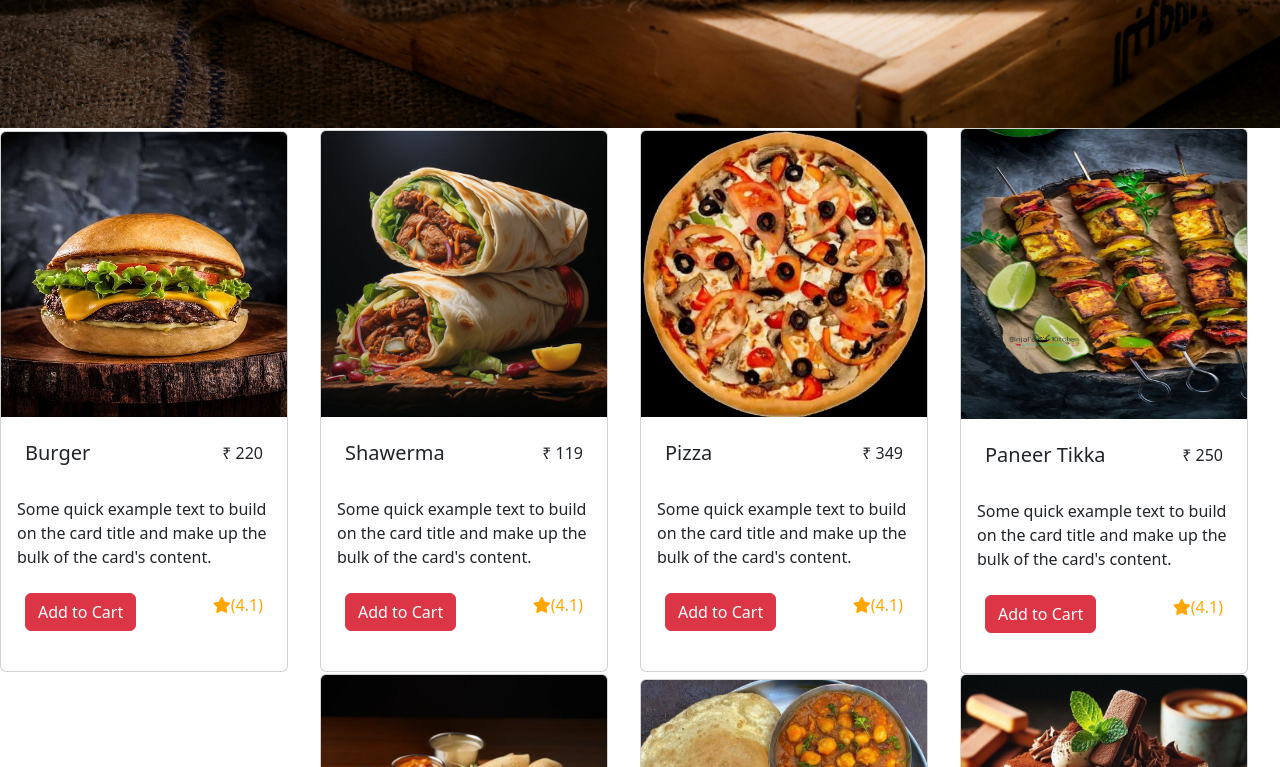
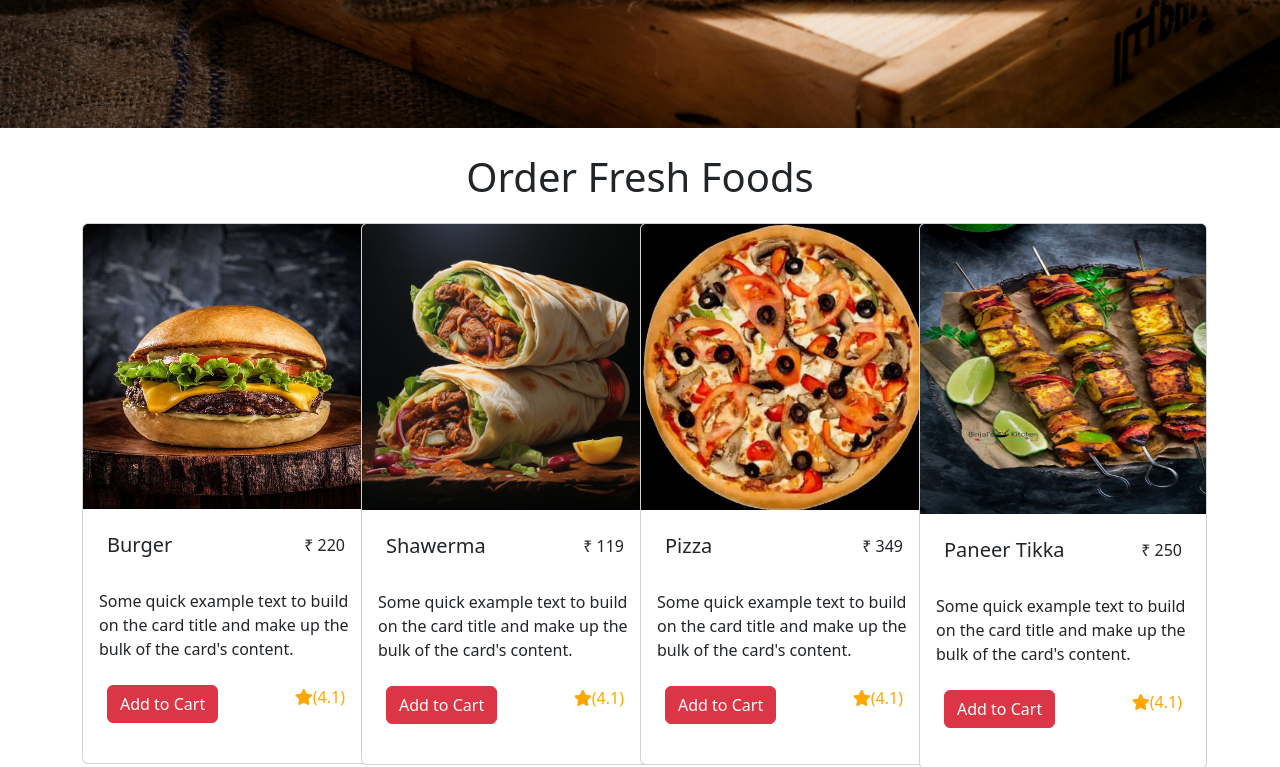
Before and after one commit to abhishek-1809/ESD-assignment1, a plain HTML site: page index.html in a window 1280 px wide. Shown: the part 760-1527 px from the top of the page. Drawn offline with nearby package versions, Linux system fonts and the light colour scheme.

Commit message:
Update index.html

```diff
--- a/index.html
+++ b/index.html
@@ -65,8 +65,12 @@
             </section>
     </div>
 
+    <div class="container align-items-center text-center" style="width: 100%; height:95px; padding-top: 25px;">
+      <h1>Order Fresh Foods</h1>
+    </div>
+
     <!-- product cards -->
-    <div class="grid-container align-items-center justify-content-center" style="display:grid; grid-template-columns: 25% 25% 25% 25%;">
+    <div class="grid-container container" style="display:grid; grid-template-columns: 25% 25% 25% 25%;">
         <div class="grid-item"><div class="card" style="width: 18rem;">
             <img src="images/burger.jpeg" class="card-img-top" alt="..." style="width:auto; height:285px;">
             <div class="card-body">
```
